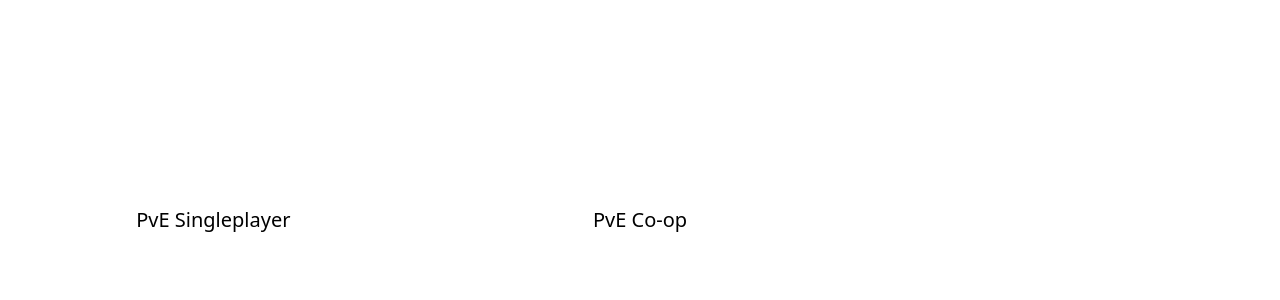
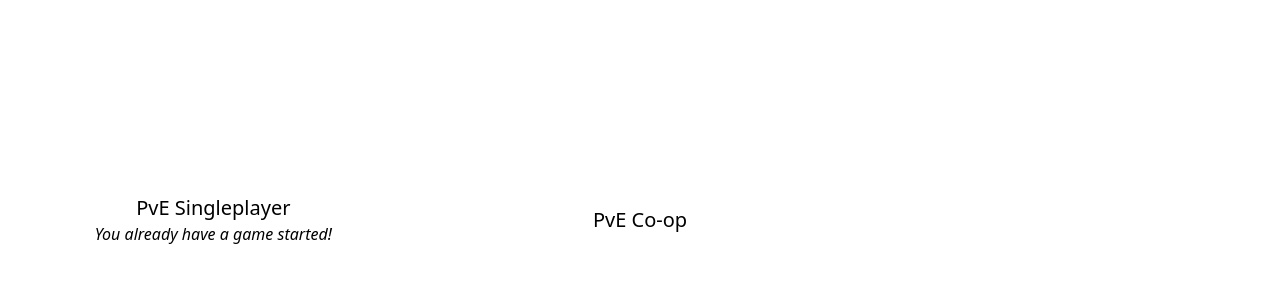
Before and after one commit to PracticallyNothing/robot-wars-php, a PHP site: page /lobby.php in a window 1280 px wide. Shown: the part 259-559 px from the top of the page. Run offline with PHP 8.4, Linux system fonts and the light colour scheme; the visitor is signed in with stand-in values (Sample User, id 1); style sheets or scripts are compiled from the project's sources; some libraries are stand-ins or nearby versions.

Commit message:
Show text in the lobby when a game has started

```diff
--- a/lobby.php
+++ b/lobby.php
@@ -47,10 +47,13 @@ if (!isset($_SESSION["username"])) {
     <div class="flex flex-row h-full">
         <a hx-post="/game/start_pve.php"
            hx-indicator="#start-pve-text"
-           class="group h-full w-full transition-all flex items-center justify-center hover:bg-slate-300">
+           class="group h-full w-full transition-all flex flex-col items-center justify-center hover:bg-slate-300">
             <p id="start-pve-text"
                class="text-xl transition-all group-hover:text-3xl [&.htmx-request]:animation-spin">
                 PvE Singleplayer
+                <?php if (isset($_SESSION["gameid"])) { ?>
+                    <p class="italic">You already have a game started!</p>
+                <?php } ?>
             </p>
         </a>
         <a href="#" class="group h-full w-full transition-all flex items-center justify-center hover:bg-slate-300">
```
